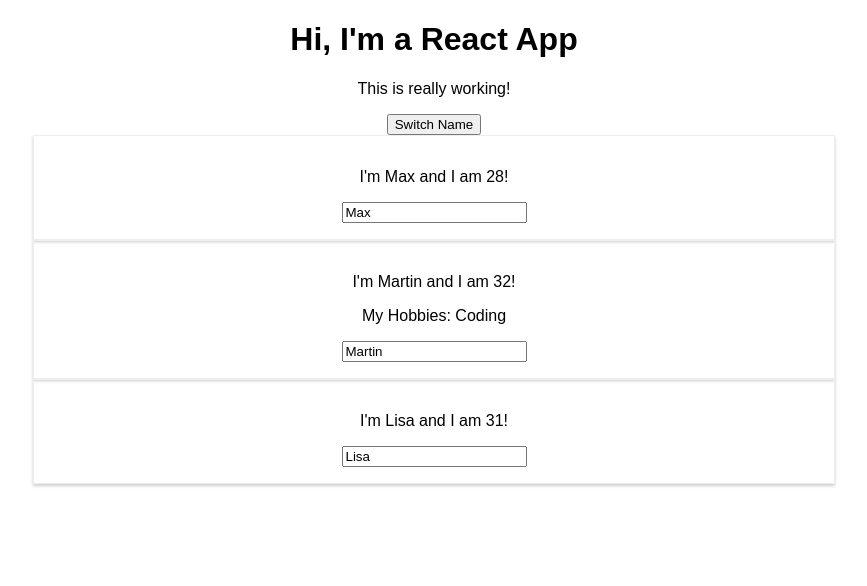
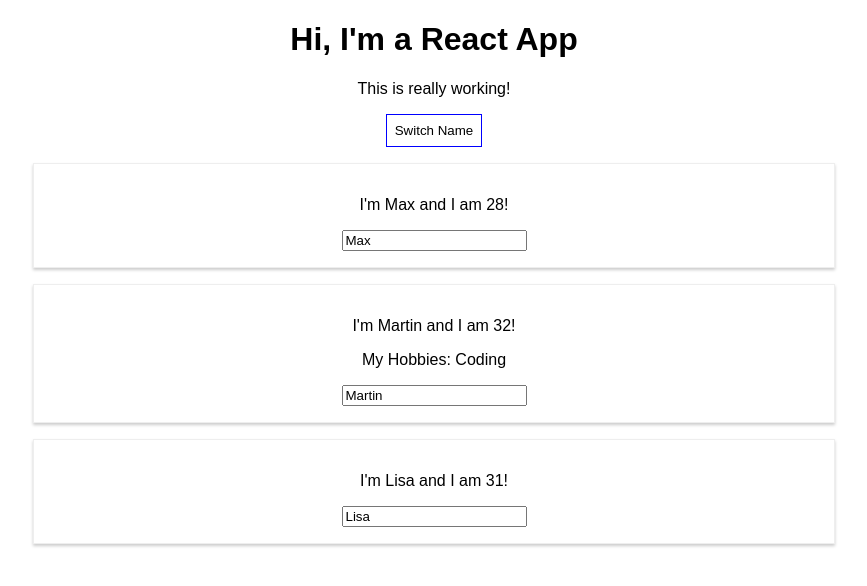
Before and after one commit to tintildev/Learn_React, a React (Create React App) app in the folder react-complete-guide/: page / in a window 1280 px wide. Shown: the top 586 px of the page, without its empty margins (206-1073 px from the left). Built offline with nearby package versions, Linux system fonts and the light colour scheme.

Commit message:
Working with Inline Styles

```diff
--- a/react-complete-guide/src/App.js
+++ b/react-complete-guide/src/App.js
@@ -38,12 +38,22 @@
   }
 
   render() {
+    const style= {
+      backgroundColor: 'white',
+      font: 'inherhit',
+      border: '1px solid blue',
+      padding: '8px',
+      cursor: 'pointer'
+    }
+
     //It looks like HTML but is JSX code.
     return (
       <div className="App">
         <h1>Hi, I'm a React App</h1>
         <p>This is really working!</p>
-        <button onClick={() => this.switchStateHandler("Hallo Martin")}>Switch Name</button>
+        <button
+        style={style}
+        onClick={() => this.switchStateHandler("Hallo Martin")}>Switch Name</button>
         <Person name= {this.state.persons[0].name}
                 age= {this.state.persons[0].age} />
         <Person name= {this.state.persons[1].name}
--- a/react-complete-guide/src/Person/Person.css
+++ b/react-complete-guide/src/Person/Person.css
@@ -1,6 +1,6 @@
 .Person {
     width: 60%;
-    margin: auto;
+    margin: 16px auto;
     border: 1px solid #eee;
     box-shadow: 0 2px 3px #ccc;
     padding: 16px;
```
